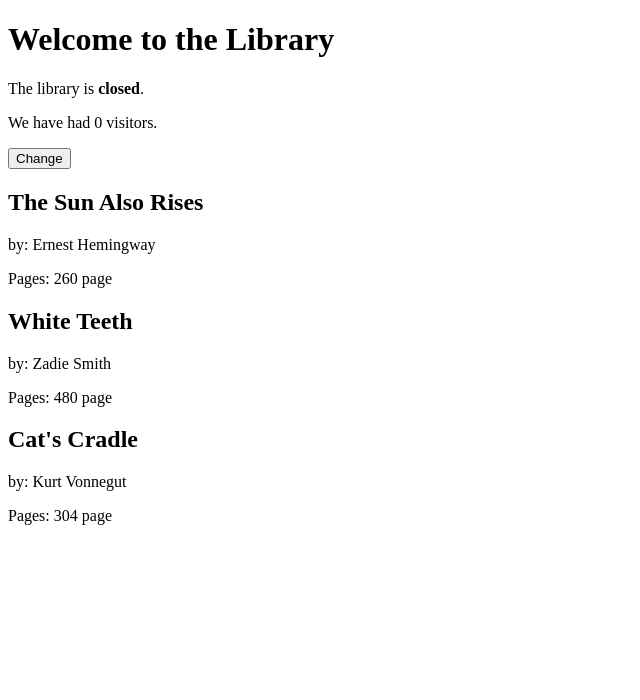
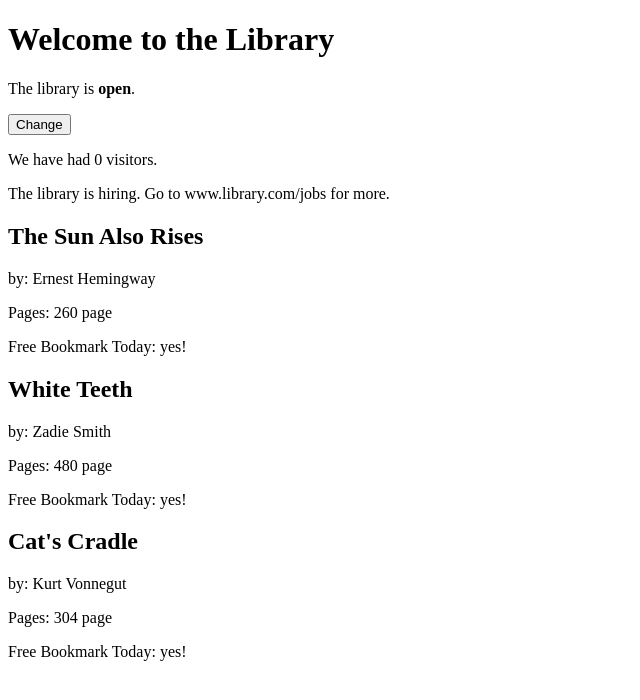
Before and after one commit to efi0ng/learnreact, a React (Create React App) app in the folder li_resst/firstapp/: page / in a window 1280 px wide. Shown: the top 700 px of the page, without its empty margins (0-640 px from the left). Built offline with nearby package versions, Linux system fonts and the light colour scheme.

Commit message:
pass state as props and conditional rendering

```diff
--- a/li_resst/firstapp/src/index.js
+++ b/li_resst/firstapp/src/index.js
@@ -7,20 +7,33 @@
     {"title": "Cat's Cradle", "author": "Kurt Vonnegut", "pages": 304}
 ]
 
-const Book = ({title, author, pages}) => {
+const Book = ({title, author, pages, freeBookmark}) => {
     return (
         <section>
             <h2>{title}</h2>
             <p>by: {author}</p>
             <p>Pages: {pages} page</p>
+            <p>Free Bookmark Today: {freeBookmark ? 'yes!' : 'no!'}</p>
         </section>
     )
 }
 
+const Hiring = () =>
+    <div>
+        <p>The library is hiring. Go to www.library.com/jobs for more.</p>
+    </div>
+
+const NotHiring = () =>
+    <div>
+        <p>The library is not hiring. Check back later for more info.</p>
+    </div>
+
 class Library extends Component {
     state = {
-        open: false,
-        visitors: 0
+        open: true,
+        visitors: 0,
+        freeBookmark: true,
+        hiring: true
     }
 
     // arrow functions automatically bind
@@ -39,14 +52,16 @@
             <div>
                 <h1>Welcome to the Library</h1>
                 <p>The library is <strong>{this.state.open ? "open": "closed"}</strong>.</p>
+                <button onClick={this.toggleOpenClosed}>Change</button>
                 <p>We have had {this.state.visitors} visitors.</p>
-               <button onClick={this.toggleOpenClosed}>Change</button>
-                 {books.map(
+                {this.state.hiring ? <Hiring /> : <NotHiring />}
+                {books.map(
                     (book, i) => <Book
                         key={i}
                         title={book.title}
                         author={book.author}
                         pages={book.pages}
+                        freeBookmark={this.state.freeBookmark}
                         />
                 )}
             </div>
```
